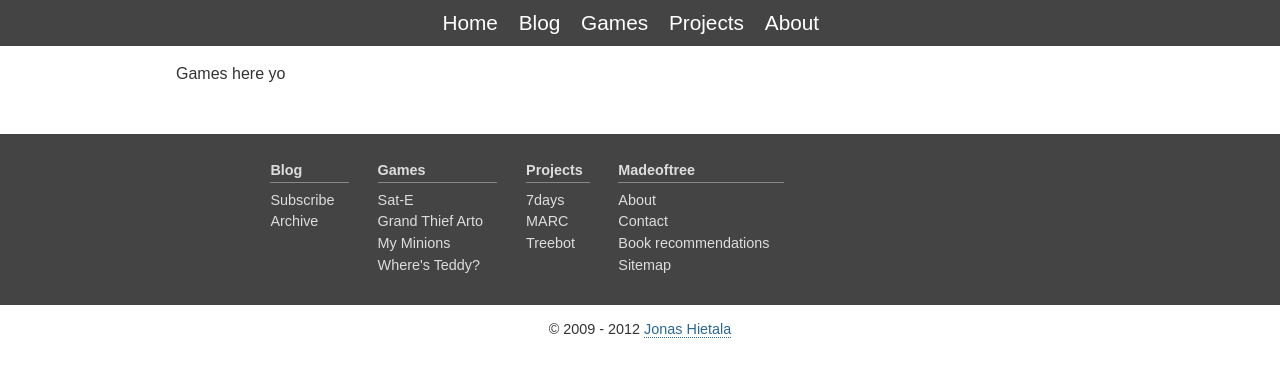
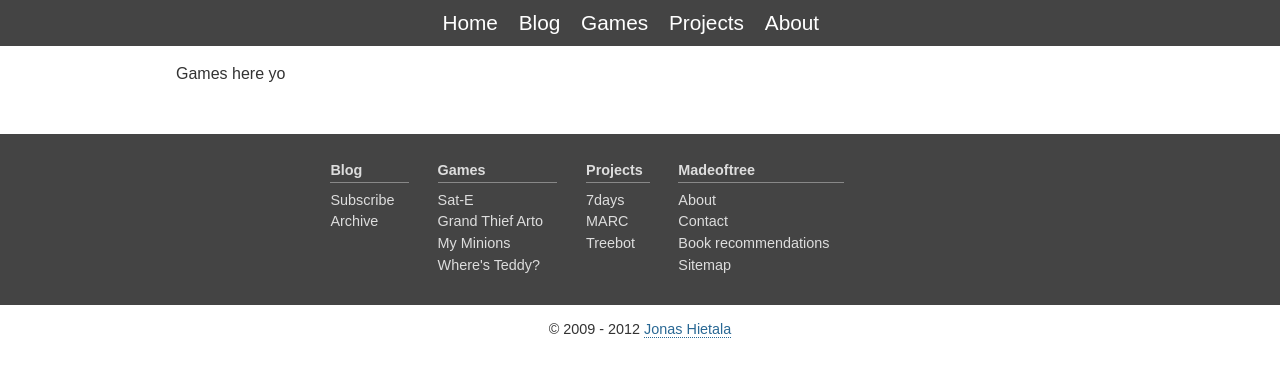
Before and after one commit to treeman/madeoftree, a Jekyll site: the page built from games/index.html, in a window 1280 px wide. Shown: the top 377 px of the page. Built offline with Jekyll 4.4.1, drawn with Linux system fonts in a browser that asks for light colours.

Commit message:
Correctly center footer.

```diff
--- a/css/main.css
+++ b/css/main.css
@@ -253,8 +253,11 @@
 
 footer .upper .center {
     /*width: 50em;*/
-    width: 60%;
+    /*width: 60%;*/
+    /*margin: 0 auto;*/
     margin: 0 auto;
+    padding: 0;
+    width: 45em;
 }
 
 footer nav {
```
